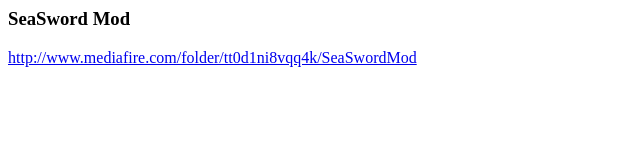
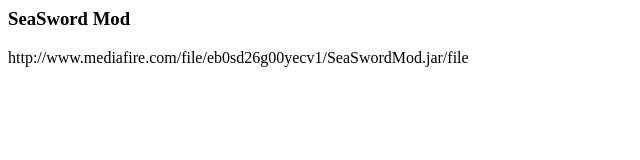
Before and after one commit to gamble-server/MinecraftMods, a plain HTML site: page index.html in a window 1280 px wide. Shown: the whole page, without its empty margins (0-640 px from the left). Drawn offline with Linux system fonts and the light colour scheme.

Commit message:
Update index.html

```diff
--- a/index.html
+++ b/index.html
@@ -4,6 +4,6 @@
    </body>
 <head>
   <h3>SeaSword Mod</h3>
-      <a href="http://www.mediafire.com/folder/tt0d1ni8vqq4k/SeaSwordMod" target="_blank">http://www.mediafire.com/folder/tt0d1ni8vqq4k/SeaSwordMod</a>
+      http://www.mediafire.com/file/eb0sd26g00yecv1/SeaSwordMod.jar/file
 </head>
 </html>
```
